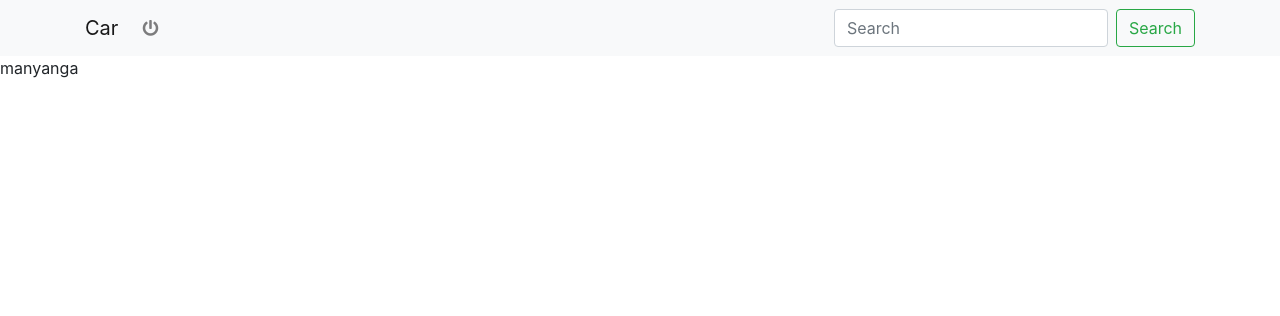
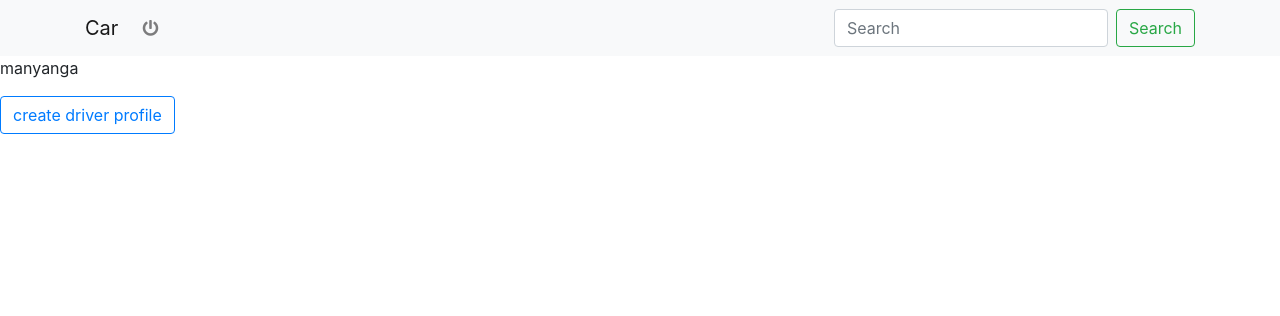
Before and after one commit to kimani-njoroge/Uber_Clone, a Django app: page /accounts/driver/login/driverindex in a window 1280 px wide. Shown: the top 316 px of the page. Run offline with Django 3.2, Linux system fonts and the light colour scheme; the visitor is signed in with stand-in values (Sample User, id 1); parts of the project's set-up code (start-up, migrations or seed data) failed here and were passed over; some libraries are stand-ins or nearby versions.

Commit message:
display passenger

```diff
--- /dev/null
+++ b/driver/urls.py
@@ -0,0 +1,7 @@
+from django.conf.urls import url
+from . import views
+
+urlpatterns=[
+    url(r'^new/car/', views.carprofile, name='newdrive-car'),
+    url(r'^new/driveprofile/', views.driveprofile, name='newdrive-profile'),
+]
--- a/driver/views.py
+++ b/driver/views.py
@@ -2,6 +2,7 @@ from django.shortcuts import render
 from .forms import DriverProfileForm,CarProfileForm
 
 # Create your views here.
+
 def driveprofile(request):
     current_user = request.user
     if request.method == 'POST':
@@ -14,6 +15,7 @@ def driveprofile(request):
         form = DriverProfileForm()
     return render(request,'profile/driverprof.html',{"form":form})
 
+
 def carprofile(request):
     current_user = request.user
     if request.method == 'POST':
@@ -24,4 +26,4 @@ def carprofile(request):
             car.save()
     else:
         form = CarProfileForm()
-    return render(request,'profile/car.html')
+    return render(request,'profile/car.html',{"form":form})
--- a/overlord/templates/registration/driver_inex.html
+++ b/overlord/templates/registration/driver_inex.html
@@ -4,8 +4,15 @@
     {% if user.is_authenticated and user.is_passenger %}
         <p>toast</p>
         <a href="{% url 'newpass-lock' %}"><button class="btn btn-outline-info">create pass profile</button></a>
+        {% for driver in drivers %}
+            {% if passenger.pass_pick == driver.pickup_point %}
+            {{ driver.pickup_point }}
+            {{ driver.destination  }}
+            {% endif %}
+        {% endfor %}
     {% else %}
         <p>manyanga</p>
+        <a href="{% url 'newdrive-car' %}"><button class="btn btn-outline-primary">create driver profile</button></a>
     {% endif %}
 
 {% endblock %}
--- a/overlord/views.py
+++ b/overlord/views.py
@@ -1,11 +1,16 @@
+from django.contrib.auth.decorators import login_required
 from django.shortcuts import render, redirect
 from django.contrib.auth import get_user_model
 from .forms import DriverSignupForm, RiderSignupForm
+from driver.models import Driver
 
 User = get_user_model()
 # Create your views here.
+@login_required
 def index(request):
     return render(request,'index.html')
+
+
 def driver_signup(request):
     if request.method == 'POST':
         form = DriverSignupForm(request.POST)
@@ -35,5 +40,10 @@ def rider_signup(request):
        form = RiderSignupForm()
    return render(request, 'registration/rider_signup.html', {'form': form})
 
+
+@login_required
 def driver_index(request):
-    return render(request,'registration/driver_inex.html')
+    drivers = Driver.objects.all()
+    user = request.user
+    # print(drivers)
+    return render(request,'registration/driver_inex.html', {"drivers":drivers, "user":user})
```
Also changed, not shown: driver/templates/profile/car.html (added, +13 -0 lines), driver/templates/profile/driverprof.html (added, +12 -0 lines).
